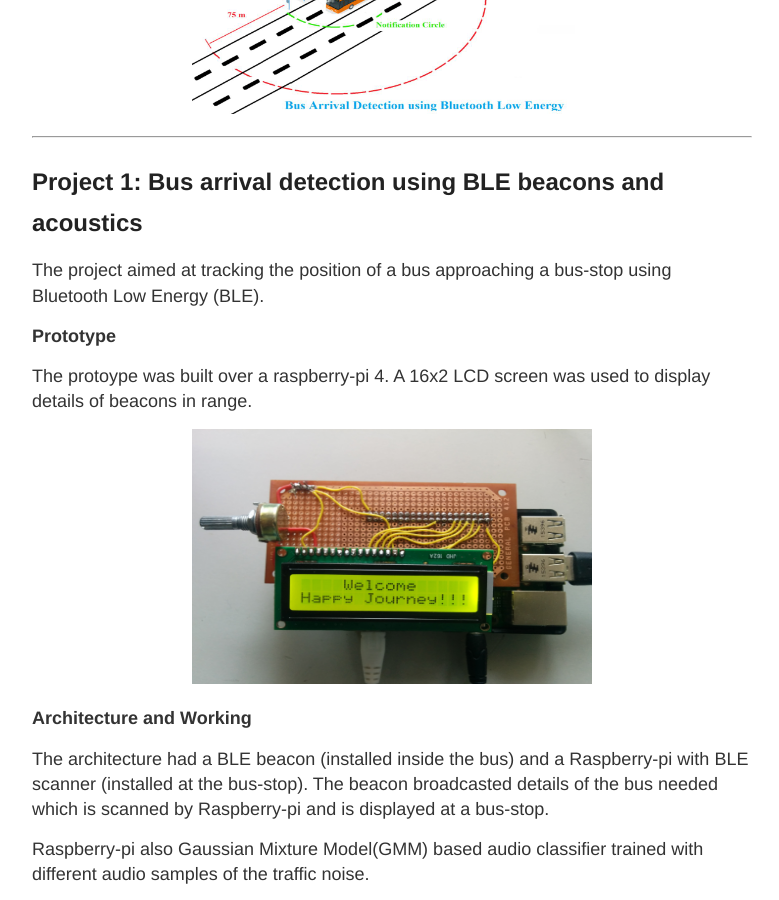
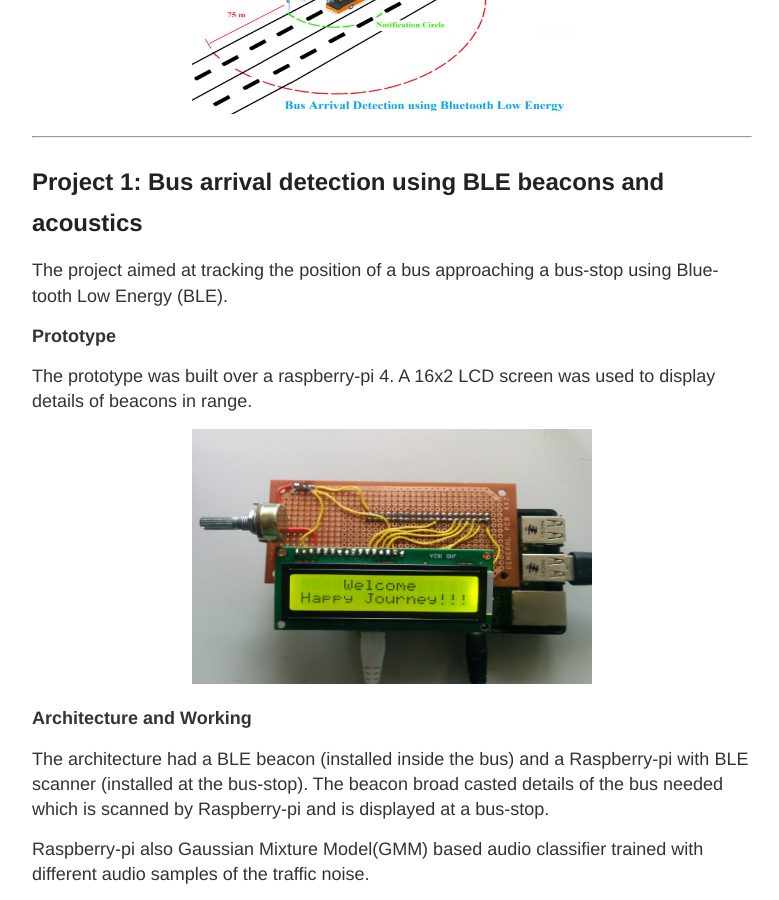
Before and after one commit to ankitk50/ankitk50.github.io, a Jekyll site: the page built from _posts/2020-05-10-Past_Projects.md, in a window 1280 px wide and 900 px high, scrolled down 419 px. Shown: the whole window, without its empty margins (248-1027 px from the left). Built offline with Jekyll 4.4.1, drawn with Linux system fonts in a browser that asks for light colours.

Commit message:
spell check

```diff
--- a/_posts/2020-05-10-Past_Projects.md
+++ b/_posts/2020-05-10-Past_Projects.md
@@ -12,11 +12,11 @@ I spend a lot of my time learning and creating, and I'm trying to be better abou
 
 ## Project 1: Bus arrival detection using BLE beacons and acoustics
 
-The project aimed at tracking the position of a bus approaching a bus-stop using Bluetooth Low Energy (BLE).
+The project aimed at tracking the position of a bus approaching a bus-stop using Blue-tooth Low Energy (BLE).
 
 **Prototype**
 
-The protoype was built over a raspberry-pi 4. A 16x2 LCD screen was used to display details of beacons in range.
+The prototype was built over a raspberry-pi 4. A 16x2 LCD screen was used to display details of beacons in range.
 
 <p align="center">
 <img src="/blog/assets/hmsoft-min.jpg" width="400" height="255" alt="Buss arrival detection">
@@ -25,7 +25,7 @@ The protoype was built over a raspberry-pi 4. A 16x2 LCD screen was used to disp
 
 **Architecture and Working**
 
-The architecture had a BLE beacon (installed inside the bus) and a Raspberry-pi with BLE scanner (installed at the bus-stop). The beacon broadcasted details of the bus needed which is scanned by Raspberry-pi and is displayed at a bus-stop.
+The architecture had a BLE beacon (installed inside the bus) and a Raspberry-pi with BLE scanner (installed at the bus-stop). The beacon broad casted details of the bus needed which is scanned by Raspberry-pi and is displayed at a bus-stop.
 
 Raspberry-pi also Gaussian Mixture Model(GMM) based audio classifier trained with different audio samples of the traffic noise.
 
```
